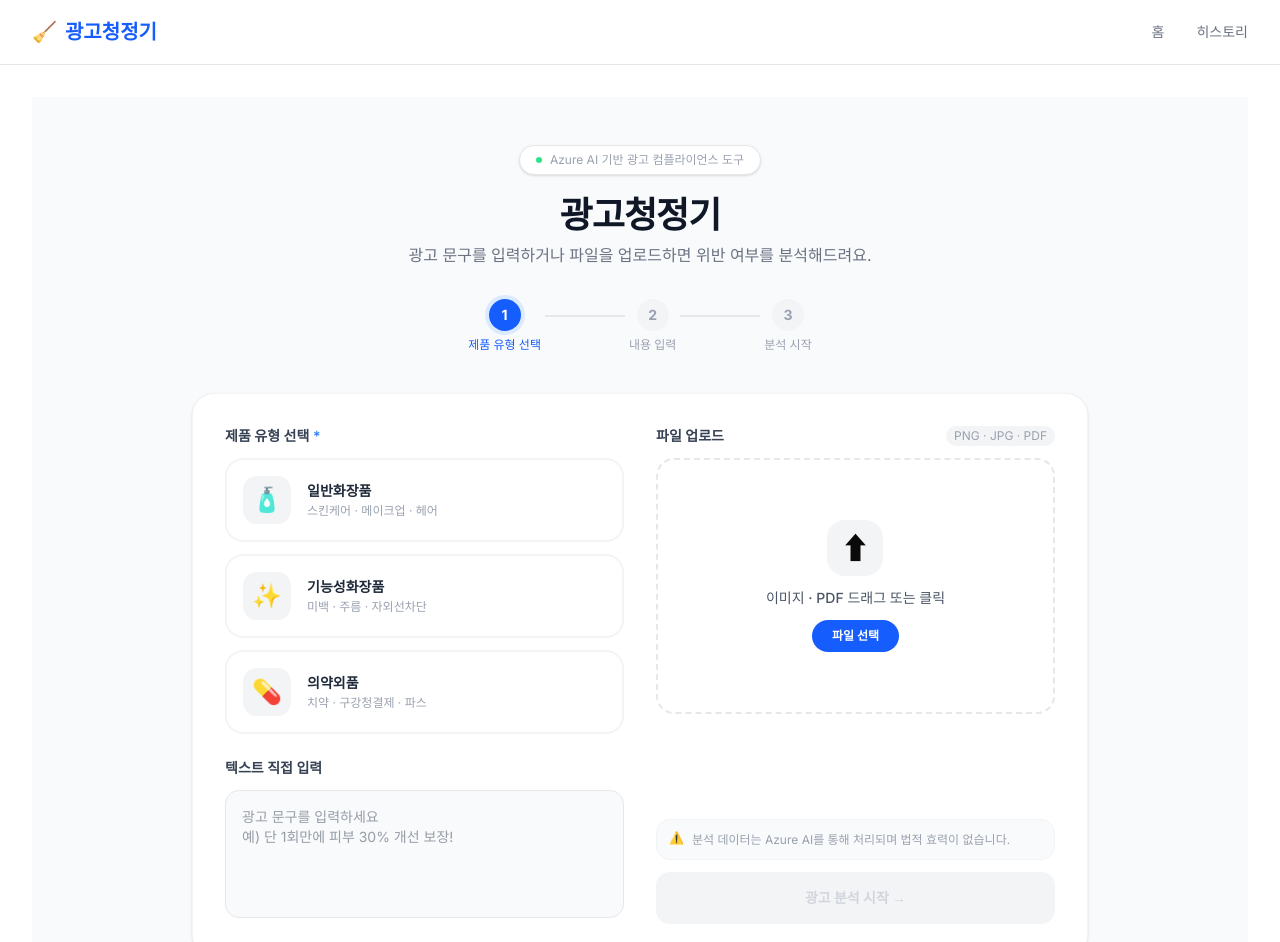
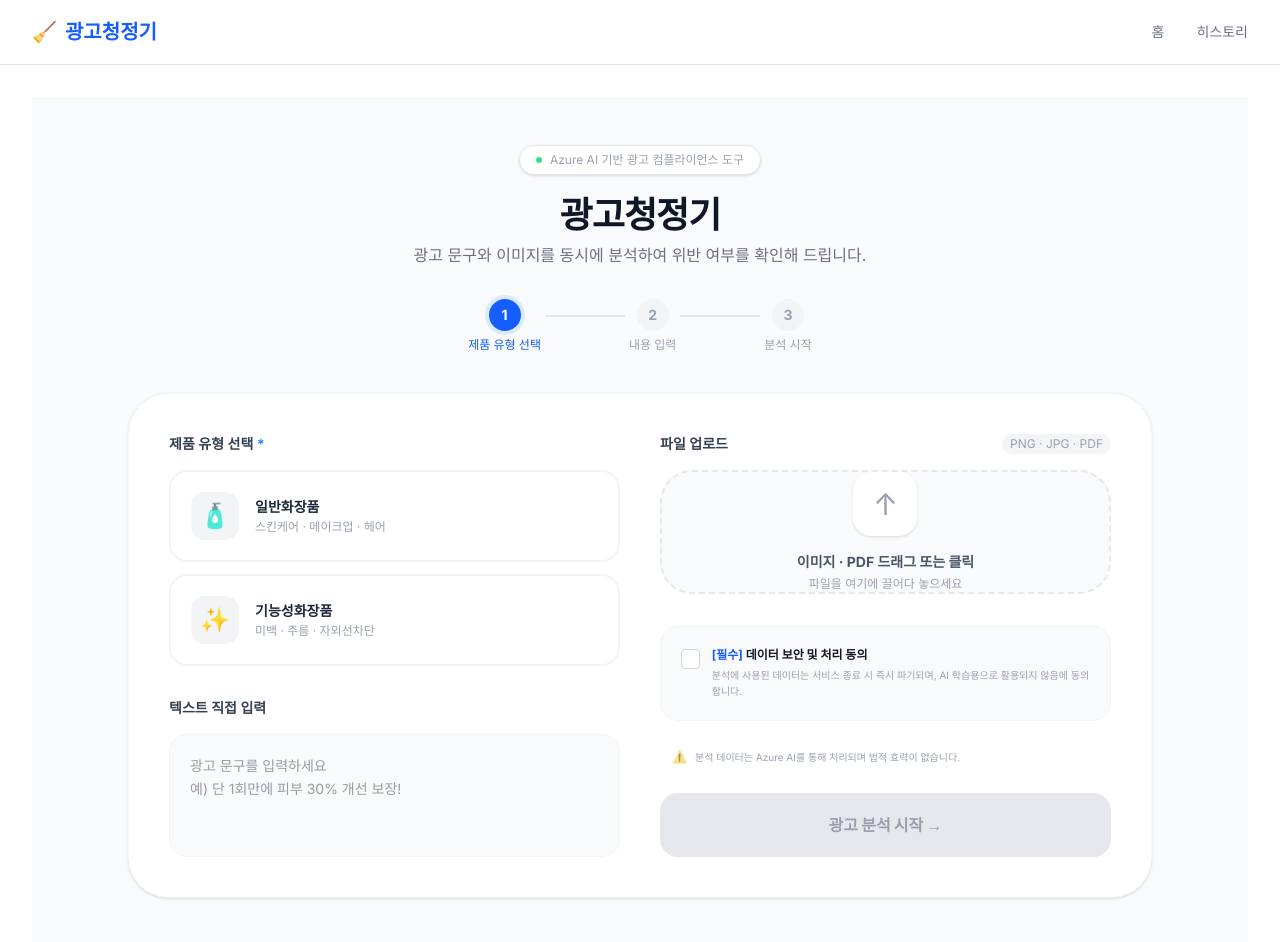
Before and after one commit to sihyunn0102-sys/TEAM1, a Next.js app in the folder frontend/: page /upload in a window 1280 px wide. Shown: the top 942 px of the page. Built offline with nearby package versions, Linux system fonts and the light colour scheme.

Commit message:
feat: 업로드 페이지 UI 개선 및 동시 분석 로직 반영

```diff
--- a/frontend/src/app/upload/page.tsx
+++ b/frontend/src/app/upload/page.tsx
@@ -1,8 +1,9 @@
 "use client";
 
-import { useRef, useState } from "react";
+import { useRef, useState, useEffect } from "react";
 import { useRouter } from "next/navigation";
 
+// 1. [수정] 의약외품 제거 및 카테고리 구성
 const categories = [
   {
     id: "general",
@@ -17,13 +18,6 @@ const categories = [
     desc: "미백 · 주름 · 자외선차단",
     icon: "✨",
     productType: "functional_cosmetic",
-  },
-  {
-    id: "quasi",
-    label: "의약외품",
-    desc: "치약 · 구강청결제 · 파스",
-    icon: "💊",
-    productType: "general_cosmetic",
   },
 ];
 
@@ -79,29 +73,32 @@ function Stepper({ current }: { current: number }) {
 export default function UploadPage() {
   const router = useRouter();
   const fileInputRef = useRef<HTMLInputElement | null>(null);
+  const textareaRef = useRef<HTMLTextAreaElement | null>(null);
 
   const [selectedCategory, setSelectedCategory] = useState<string | null>(null);
   const [text, setText] = useState("");
   const [isDragging, setIsDragging] = useState(false);
   const [file, setFile] = useState<File | null>(null);
+  const [previewUrl, setPreviewUrl] = useState<string | null>(null);
+  const [isAgreed, setIsAgreed] = useState(false); // 3. 동의 체크박스 상태
 
   const [loading, setLoading] = useState(false);
   const [loadingStatus, setLoadingStatus] = useState("");
-  const [ocrPreview, setOcrPreview] = useState("");
+
+  // 5-1. [추가] 텍스트 영역 동적 높이 조절
+  useEffect(() => {
+    if (textareaRef.current) {
+      textareaRef.current.style.height = "auto";
+      textareaRef.current.style.height = `${Math.max(280, textareaRef.current.scrollHeight)}px`;
+    }
+  }, [text]);
 
   const validateFile = (targetFile: File) => {
-    const allowedTypes = [
-      "image/png",
-      "image/jpeg",
-      "image/jpg",
-      "application/pdf",
-    ];
-
+    const allowedTypes = ["image/png", "image/jpeg", "image/jpg", "application/pdf"];
     if (!allowedTypes.includes(targetFile.type)) {
       alert("PNG, JPG, JPEG, PDF 파일만 업로드 가능합니다.");
       return false;
     }
-
     return true;
   };
 
@@ -110,8 +107,13 @@ export default function UploadPage() {
     if (!validateFile(targetFile)) return;
 
     setFile(targetFile);
-    setText("");
-    setOcrPreview("");
+    // 5-2. [추가] 이미지 미리보기 URL 생성
+    if (targetFile.type.startsWith("image/")) {
+      const url = URL.createObjectURL(targetFile);
+      setPreviewUrl(url);
+    } else {
+      setPreviewUrl(null);
+    }
   };
 
   const handleDrop = (e: React.DragEvent<HTMLDivElement>) => {
@@ -127,7 +129,6 @@ export default function UploadPage() {
 
   const analyzeOCR = async (targetFile: File) => {
     setLoadingStatus("이미지에서 텍스트를 추출하고 있습니다...");
-
     const formData = new FormData();
     formData.append("file", targetFile);
 
@@ -135,40 +136,30 @@ export default function UploadPage() {
       method: "POST",
       body: formData,
     });
-
     const data = await response.json();
-
-    if (!response.ok) {
-      throw new Error(data.error || "OCR 요청 실패");
-    }
-
+    if (!response.ok) throw new Error(data.error || "OCR 요청 실패");
     return data.text as string;
   };
 
   const handleAnalyze = async () => {
-    if (!selectedCategory) {
-      alert("제품 유형을 선택하세요.");
-      return;
-    }
-
-    if (!text.trim() && !file) {
-      alert("텍스트를 입력하거나 파일을 업로드하세요.");
-      return;
-    }
+    if (!selectedCategory) { alert("제품 유형을 선택하세요."); return; }
+    if (!text.trim() && !file) { alert("텍스트를 입력하거나 파일을 업로드하세요."); return; }
+    if (!isAgreed) { alert("데이터 처리에 동의해주세요."); return; }
 
     setLoading(true);
 
     try {
       let finalContent = text.trim();
 
+      // 2. [수정] 파일이 있으면 OCR 텍스트를 추출하여 기존 텍스트와 합침
       if (file) {
         const ocrText = await analyzeOCR(file);
-        finalContent = ocrText;
-        setOcrPreview(ocrText);
+        finalContent = text.trim()
+          ? `${text.trim()}\n\n[이미지 추출 내용]\n${ocrText}`
+          : ocrText;
       }
 
       setLoadingStatus("표시광고법 위반 여부를 분석 중입니다...");
-
       const category = categories.find((c) => c.id === selectedCategory);
       const productType = category?.productType ?? "general_cosmetic";
 
@@ -179,10 +170,7 @@ export default function UploadPage() {
       });
 
       const data = await res.json();
-
-      if (!res.ok) {
-        throw new Error(data.error || "분석 요청 실패");
-      }
+      if (!res.ok) throw new Error(data.error || "분석 요청 실패");
 
       localStorage.setItem("adguard_result", JSON.stringify(data));
       router.push("/result");
@@ -195,275 +183,148 @@ export default function UploadPage() {
     }
   };
 
-  const isReady = !!selectedCategory && (!!text.trim() || !!file);
+  const isReady = !!selectedCategory && (!!text.trim() || !!file) && isAgreed;
   const currentStep = !selectedCategory ? 1 : !(text.trim() || file) ? 2 : 3;
 
   return (
     <div className="min-h-screen bg-gray-50 flex items-center justify-center px-6 py-12">
-      <div className="w-full max-w-4xl">
+      <div className="w-full max-w-5xl">
         <div className="text-center mb-8">
           <div className="inline-flex items-center gap-2 px-4 py-1.5 rounded-full bg-white border border-gray-200 text-xs text-gray-400 mb-5 shadow-sm">
             <span className="w-1.5 h-1.5 rounded-full bg-green-400 animate-pulse" />
             Azure AI 기반 광고 컴플라이언스 도구
           </div>
-
-          <h1 className="text-4xl font-extrabold text-gray-900 mb-2 tracking-tight">
-            광고청정기
-          </h1>
-
-          <p className="text-gray-500 text-base">
-            광고 문구를 입력하거나 파일을 업로드하면 위반 여부를 분석해드려요.
-          </p>
+          <h1 className="text-4xl font-extrabold text-gray-900 mb-2 tracking-tight">광고청정기</h1>
+          <p className="text-gray-500 text-base">광고 문구와 이미지를 동시에 분석하여 위반 여부를 확인해 드립니다.</p>
         </div>
 
         <Stepper current={currentStep} />
 
-        <div className="bg-white rounded-3xl shadow-sm border border-gray-100 p-8">
-          <div className="grid grid-cols-1 md:grid-cols-2 gap-8">
+        <div className="bg-white rounded-[40px] shadow-sm border border-gray-100 p-10">
+          <div className="grid grid-cols-1 md:grid-cols-2 gap-10">
             {/* 좌측 영역 */}
-            <div className="space-y-6">
+            <div className="space-y-8 flex flex-col">
               <div>
-                <p className="text-sm font-semibold text-gray-700 mb-3">
-                  제품 유형 선택 <span className="text-blue-500">*</span>
-                </p>
-
+                <p className="text-sm font-semibold text-gray-700 mb-4">제품 유형 선택 <span className="text-blue-500">*</span></p>
                 <div className="grid grid-cols-1 gap-3">
                   {categories.map((cat) => {
                     const isSelected = selectedCategory === cat.id;
-
                     return (
                       <button
                         key={cat.id}
                         type="button"
                         onClick={() => setSelectedCategory(cat.id)}
-                        className={`p-4 rounded-2xl border-2 text-left transition-all duration-150 flex items-center gap-4 group
-                          ${
-                            isSelected
-                              ? "border-blue-500 bg-blue-50"
-                              : "border-gray-100 hover:border-blue-200 hover:bg-blue-50/40"
-                          }`}
+                        className={`p-5 rounded-2xl border-2 text-left transition-all duration-150 flex items-center gap-4 group
+                          ${isSelected ? "border-blue-500 bg-blue-50" : "border-gray-100 hover:border-blue-200 hover:bg-blue-50/40"}`}
                       >
-                        <div
-                          className={`w-12 h-12 rounded-xl flex items-center justify-center text-2xl transition-all duration-150
-                            ${
-                              isSelected
-                                ? "bg-blue-100"
-                                : "bg-gray-100 group-hover:bg-blue-100"
-                            }`}
-                        >
-                          {cat.icon}
+                        <div className={`w-12 h-12 rounded-xl flex items-center justify-center text-2xl transition-all duration-150
+                            ${isSelected ? "bg-blue-100" : "bg-gray-100 group-hover:bg-blue-100"}`}>{cat.icon}</div>
+                        <div className="flex-1">
+                          <div className={`text-sm font-bold transition-colors ${isSelected ? "text-blue-700" : "text-gray-800"}`}>{cat.label}</div>
+                          <div className="text-xs text-gray-400 mt-0.5">{cat.desc}</div>
                         </div>
-
-                        <div className="flex-1">
-                          <div
-                            className={`text-sm font-bold transition-colors ${
-                              isSelected ? "text-blue-700" : "text-gray-800"
-                            }`}
-                          >
-                            {cat.label}
-                          </div>
-                          <div className="text-xs text-gray-400 mt-0.5">
-                            {cat.desc}
-                          </div>
-                        </div>
-
-                        {isSelected && (
-                          <div className="w-5 h-5 rounded-full bg-blue-500 flex items-center justify-center text-white text-xs font-bold">
-                            ✓
-                          </div>
-                        )}
+                        {isSelected && <div className="w-5 h-5 rounded-full bg-blue-500 flex items-center justify-center text-white text-xs font-bold">✓</div>}
                       </button>
                     );
                   })}
                 </div>
               </div>
 
-              <div>
-                <p className="text-sm font-semibold text-gray-700 mb-3">
-                  텍스트 직접 입력
-                </p>
-
+              {/* 4. [수정] 텍스트 입력 파트 확장 (flex-1 적용) */}
+              <div className="flex-1 flex flex-col">
+                <p className="text-sm font-semibold text-gray-700 mb-4">텍스트 직접 입력</p>
                 <textarea
+                  ref={textareaRef}
                   value={text}
-                  onChange={(e) => {
-                    setText(e.target.value);
-                    if (e.target.value.trim()) {
-                      setFile(null);
-                      setOcrPreview("");
-                    }
-                  }}
-                  disabled={!!file}
-                  placeholder={
-                    file
-                      ? "파일 분석 모드입니다."
-                      : "광고 문구를 입력하세요\n예) 단 1회만에 피부 30% 개선 보장!"
-                  }
-                  className={`w-full h-32 p-4 rounded-xl border border-gray-200 text-sm transition-all resize-none focus:outline-none focus:border-blue-400
-                    ${
-                      file
-                        ? "bg-gray-100 text-gray-400 cursor-not-allowed"
-                        : "bg-gray-50 text-gray-700 focus:bg-white"
-                    }`}
+                  onChange={(e) => setText(e.target.value)}
+                  placeholder="광고 문구를 입력하세요&#10;예) 단 1회만에 피부 30% 개선 보장!"
+                  className="w-full flex-1 p-5 rounded-2xl bg-gray-50 border border-gray-100 text-sm transition-all resize-none focus:outline-none focus:border-blue-400 focus:bg-white text-gray-700 leading-relaxed"
                 />
-
-                {text && (
-                  <p className="text-xs text-gray-300 mt-1 text-right">
-                    {text.length}자
-                  </p>
-                )}
               </div>
             </div>
 
             {/* 우측 영역 */}
-            <div className="flex flex-col gap-6">
-              <div className="flex-1">
-                <div className="flex items-center justify-between mb-3">
-                  <p className="text-sm font-semibold text-gray-700">
-                    파일 업로드
-                  </p>
-                  <span className="text-xs text-gray-400 bg-gray-100 px-2 py-0.5 rounded-full">
-                    PNG · JPG · PDF
-                  </span>
+            <div className="flex flex-col gap-8">
+              <div className="flex-1 flex flex-col">
+                <div className="flex items-center justify-between mb-4">
+                  <p className="text-sm font-semibold text-gray-700">파일 업로드</p>
+                  <span className="text-xs text-gray-400 bg-gray-100 px-2 py-0.5 rounded-full">PNG · JPG · PDF</span>
                 </div>
 
                 <div
-                  onClick={() => {
-                    if (!file) {
-                      fileInputRef.current?.click();
-                    }
-                  }}
-                  onDragOver={(e) => {
-                    e.preventDefault();
-                    e.stopPropagation();
-                    setIsDragging(true);
-                  }}
-                  onDragLeave={(e) => {
-                    e.preventDefault();
-                    e.stopPropagation();
-                    setIsDragging(false);
-                  }}
+                  onClick={() => fileInputRef.current?.click()}
+                  onDragOver={(e) => { e.preventDefault(); setIsDragging(true); }}
+                  onDragLeave={() => setIsDragging(false)}
                   onDrop={handleDrop}
-                  className={`relative h-64 rounded-2xl border-2 border-dashed flex flex-col items-center justify-center transition-all duration-200 cursor-pointer
-                    ${
-                      isDragging
-                        ? "border-blue-500 bg-blue-50"
-                        : file
-                          ? "border-blue-300 bg-blue-50/50"
-                          : "border-gray-200 hover:border-blue-300 hover:bg-blue-50/30"
-                    }`}
+                  // 5-3. [추가] 드래그 앤 드롭 애니메이션 및 스타일
+                  className={`relative flex-1 rounded-[32px] border-2 border-dashed flex flex-col items-center justify-center transition-all duration-300 cursor-pointer overflow-hidden
+                    ${isDragging ? "border-blue-500 bg-blue-50 scale-[1.02]" : file ? "border-blue-300 bg-white" : "border-gray-200 bg-gray-50 hover:bg-gray-100"}`}
                 >
-                  <input
-                    ref={fileInputRef}
-                    type="file"
-                    className="hidden"
-                    accept=".png,.jpg,.jpeg,.pdf"
-                    onChange={(e) => {
-                      const selected = e.target.files?.[0] || null;
-                      handleFileSelect(selected);
-                    }}
-                  />
+                  <input ref={fileInputRef} type="file" className="hidden" accept=".png,.jpg,.jpeg,.pdf" onChange={(e) => handleFileSelect(e.target.files?.[0] || null)} />
 
                   {file ? (
-                    <div className="text-center space-y-3 px-4">
-                      <div className="w-14 h-14 bg-blue-100 rounded-2xl flex items-center justify-center text-3xl mx-auto">
-                        {file.type === "application/pdf" ? "📋" : "🖼️"}
-                      </div>
-
-                      <div>
-                        <p className="text-sm text-gray-700 font-semibold max-w-[200px] truncate mx-auto">
-                          {file.name}
-                        </p>
-                        <p className="text-xs text-gray-400 mt-1">
-                          {(file.size / 1024 / 1024).toFixed(2)} MB
-                        </p>
-                      </div>
-
-                      <div className="flex items-center justify-center gap-2">
-                        <button
-                          type="button"
-                          onClick={(e) => {
-                            e.stopPropagation();
-                            fileInputRef.current?.click();
-                          }}
-                          className="text-xs text-blue-500 hover:text-blue-600 underline"
-                        >
-                          파일 변경
-                        </button>
-
-                        <button
-                          type="button"
-                          onClick={(e) => {
-                            e.stopPropagation();
-                            setFile(null);
-                            setOcrPreview("");
-                            if (fileInputRef.current) {
-                              fileInputRef.current.value = "";
-                            }
-                          }}
-                          className="text-xs text-red-400 hover:text-red-500 underline"
-                        >
-                          삭제
-                        </button>
-                      </div>
+                    <div className="absolute inset-0 w-full h-full flex flex-col items-center justify-center p-4">
+                      {/* 5-2. [추가] 이미지 썸네일 미리보기 */}
+                      {previewUrl ? (
+                        <div className="relative w-full h-full group">
+                          <img src={previewUrl} alt="Preview" className="w-full h-full object-contain rounded-xl" />
+                          <div className="absolute inset-0 bg-black/40 opacity-0 group-hover:opacity-100 transition-opacity flex items-center justify-center rounded-xl">
+                            <button type="button" onClick={(e) => { e.stopPropagation(); setFile(null); setPreviewUrl(null); }} className="bg-white text-red-500 p-2 rounded-full shadow-lg hover:scale-110 transition-transform font-bold text-xs">삭제</button>
+                          </div>
+                        </div>
+                      ) : (
+                        <div className="text-center space-y-3">
+                          <div className="w-16 h-16 bg-blue-100 rounded-2xl flex items-center justify-center text-4xl mx-auto">📋</div>
+                          <p className="text-sm text-gray-700 font-semibold truncate max-w-[200px]">{file.name}</p>
+                          <button type="button" onClick={(e) => { e.stopPropagation(); setFile(null); }} className="text-xs text-red-500 underline">삭제</button>
+                        </div>
+                      )}
                     </div>
                   ) : (
-                    <div className="text-center space-y-3 px-6">
-                      <div className="w-14 h-14 bg-gray-100 rounded-2xl flex items-center justify-center text-3xl mx-auto">
-                        ⬆
+                    <div className="text-center space-y-4 px-6">
+                      <div className={`w-16 h-16 rounded-2xl flex items-center justify-center text-3xl mx-auto transition-colors ${isDragging ? "bg-blue-600 text-white" : "bg-white shadow-sm text-gray-400"}`}>
+                        {isDragging ? "↓" : "↑"}
                       </div>
-
-                      <p className="text-sm text-gray-600 font-medium">
-                        이미지 · PDF 드래그 또는 클릭
-                      </p>
-
-                      <button
-                        type="button"
-                        onClick={(e) => {
-                          e.stopPropagation();
-                          fileInputRef.current?.click();
-                        }}
-                        className="inline-flex items-center gap-2 px-5 py-2 rounded-full bg-blue-600 text-white text-xs font-semibold hover:bg-blue-700"
-                      >
-                        파일 선택
-                      </button>
+                      <div>
+                        <p className="text-sm text-gray-600 font-bold">이미지 · PDF 드래그 또는 클릭</p>
+                        <p className="text-xs text-gray-400 mt-1">파일을 여기에 끌어다 놓으세요</p>
+                      </div>
                     </div>
                   )}
                 </div>
               </div>
 
-              {ocrPreview && (
-                <div className="p-4 rounded-xl bg-gray-50 border border-gray-200">
-                  <p className="text-sm font-semibold text-gray-700 mb-2">
-                    OCR 결과 미리보기
-                  </p>
-                  <pre className="text-xs text-gray-600 whitespace-pre-wrap break-words">
-                    {ocrPreview}
-                  </pre>
+              {/* 하단 제어 및 동의 섹션 */}
+              <div className="space-y-6">
+                {/* 3. [수정] 필수 동의 체크박스 추가 */}
+                <div
+                  className={`p-5 rounded-2xl border transition-all flex items-start gap-3 cursor-pointer ${isAgreed ? "bg-blue-50 border-blue-200" : "bg-gray-50 border-gray-100"}`}
+                  onClick={() => setIsAgreed(!isAgreed)}
+                >
+                  <div className={`mt-0.5 w-5 h-5 rounded border flex items-center justify-center transition-all ${isAgreed ? "bg-blue-600 border-blue-600" : "bg-white border-gray-300"}`}>
+                    {isAgreed && <span className="text-white text-[10px]">✓</span>}
+                  </div>
+                  <div className="text-left">
+                    <p className="text-xs font-bold text-gray-900 mb-1"><span className="text-blue-600">[필수]</span> 데이터 보안 및 처리 동의</p>
+                    <p className="text-[10px] text-gray-400 leading-relaxed">분석에 사용된 데이터는 서비스 종료 시 즉시 파기되며, AI 학습용으로 활용되지 않음에 동의합니다.</p>
+                  </div>
                 </div>
-              )}
 
-              <div className="space-y-3">
-                <div className="flex items-start gap-2 px-3 py-2.5 rounded-xl bg-gray-50 border border-gray-100">
-                  <span className="text-xs">⚠️</span>
-                  <p className="text-xs text-gray-400 leading-relaxed">
-                    분석 데이터는 Azure AI를 통해 처리되며 법적 효력이 없습니다.
-                  </p>
+                <div className="flex items-start gap-2 px-3 py-1">
+                  <span className="text-xs opacity-60">⚠️</span>
+                  <p className="text-[10px] text-gray-400 leading-relaxed">분석 데이터는 Azure AI를 통해 처리되며 법적 효력이 없습니다.</p>
                 </div>
 
                 <button
                   type="button"
                   onClick={handleAnalyze}
                   disabled={!isReady || loading}
-                  className={`w-full py-4 rounded-xl text-sm font-bold transition-all duration-150 flex items-center justify-center gap-2
-                    ${
-                      isReady && !loading
-                        ? "bg-blue-600 text-white hover:bg-blue-700 shadow-md"
-                        : "bg-gray-100 text-gray-300 cursor-not-allowed"
-                    }`}
+                  className={`w-full py-5 rounded-2xl text-base font-black transition-all duration-200 flex items-center justify-center gap-2 shadow-lg
+                    ${isReady && !loading ? "bg-blue-600 text-white hover:bg-blue-700 active:scale-[0.98]" : "bg-gray-200 text-gray-400 cursor-not-allowed shadow-none"}`}
                 >
                   {loading ? (
                     <>
-                      <div className="w-4 h-4 border-2 border-white border-t-transparent rounded-full animate-spin" />
+                      <div className="w-5 h-5 border-2 border-white border-t-transparent rounded-full animate-spin" />
                       {loadingStatus}
                     </>
                   ) : (
```
